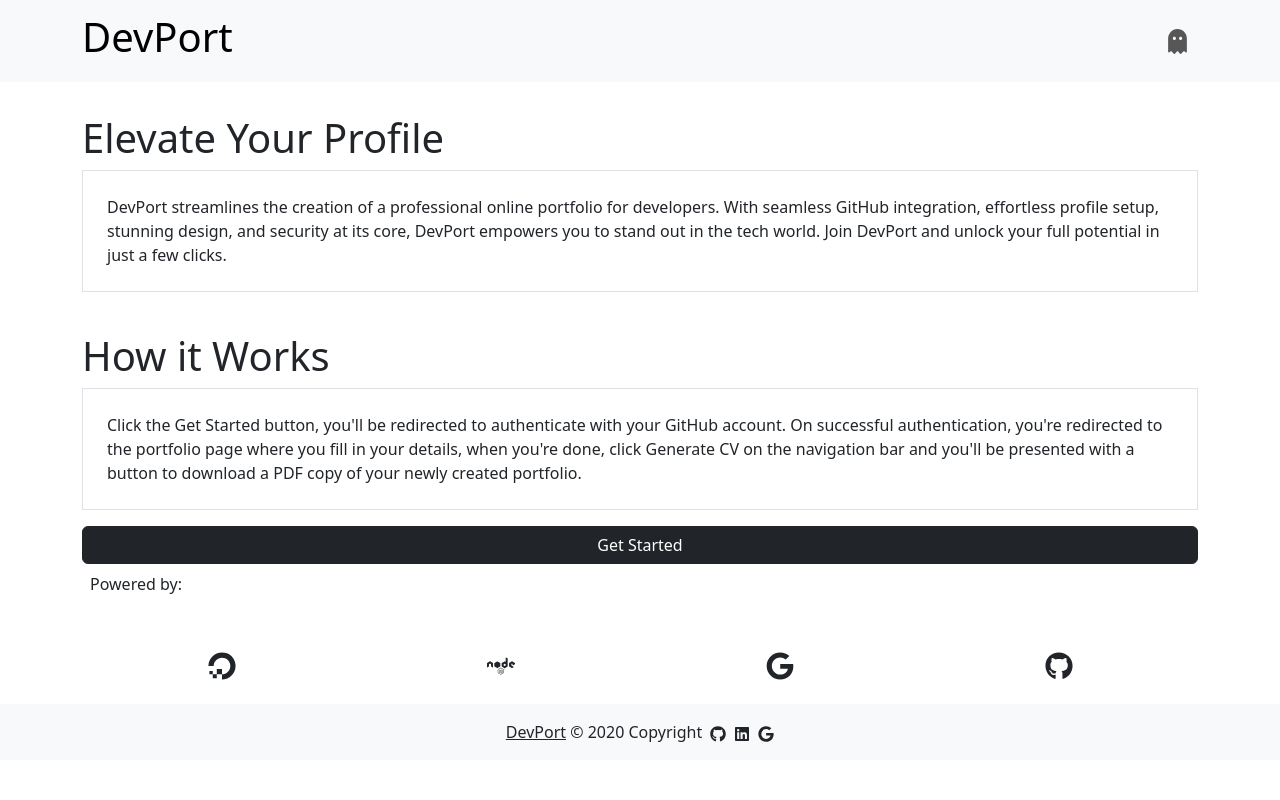
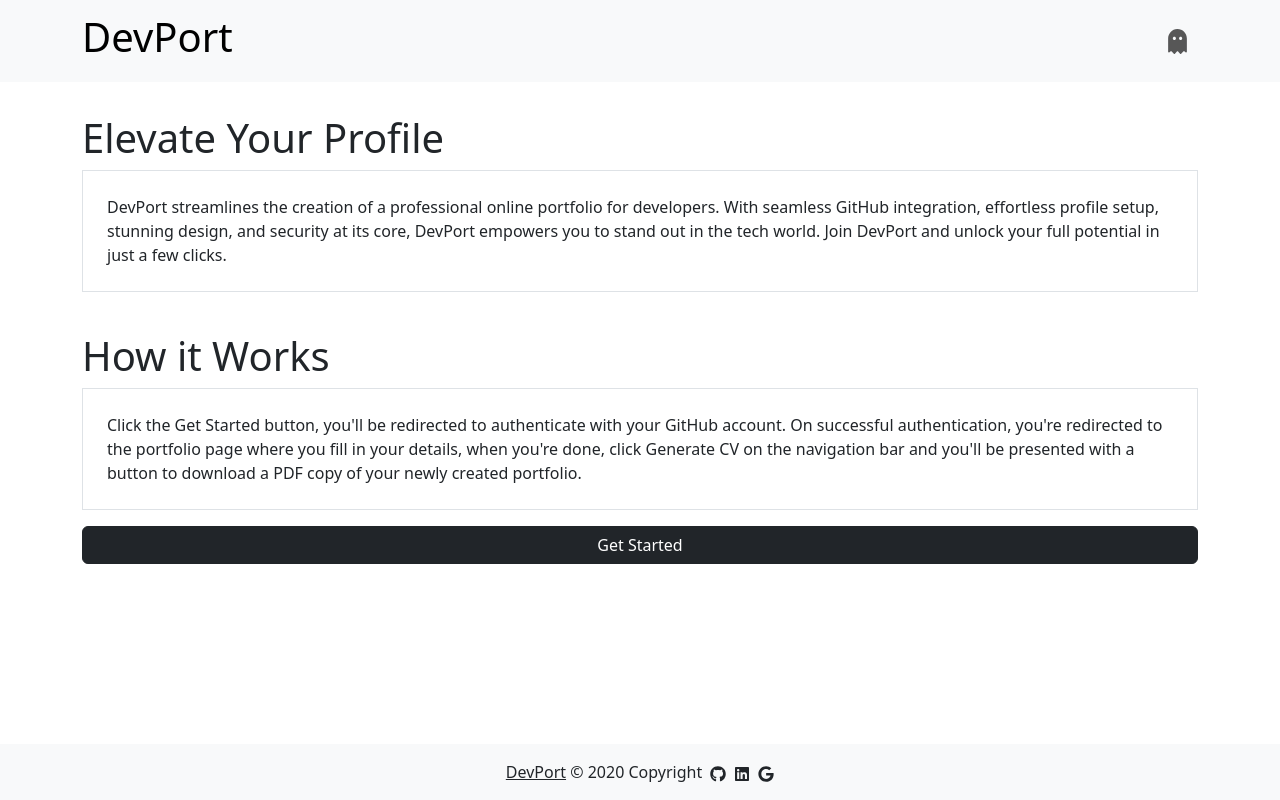
Before and after one commit to iekeng/DevPort-Frontend, a React (Create React App) app: page / in a window 1280 px wide. Built offline with nearby package versions, Linux system fonts and the light colour scheme; the HTML template or start-up script is replaced by a standard one.

Commit message:
foced footer and revamped ui

```diff
--- a/src/components/Footer.js
+++ b/src/components/Footer.js
@@ -1,13 +1,12 @@
 import React from 'react';
 import { FaGithub, FaGoogle, FaLinkedin } from "react-icons/fa";
-import { Stack } from 'react-bootstrap';
 import { Link } from 'react-router-dom';
 
 const Footer = ({ fixed }) => {
   const footerClass = fixed ? 'fixed-bottom' : 'mt-auto';
 
   return (
-    <footer className={`bg-body-tertiary bottom-0 fixed text-center`}>
+    <footer className={`bg-body-tertiary text-center fixed-bottom`}>
       <div className="container p-2">
         <div className="text-center p-2">
           <Link className="text-body" to="/">DevPort</Link> © 2020 Copyright
--- a/src/contexts/GithubApiProvider.js
+++ b/src/contexts/GithubApiProvider.js
@@ -1,11 +1,11 @@
 import GithubApiClient from '../apiClients/GithubApiClient';
-import { useContext, createContext } from 'react';
+import { useContext, createContext, useCallback } from 'react';
 
 const githubContext = createContext();
 
 export default function GithubApiProvider({children}) {
 
-  const githubApi = new GithubApiClient();
+  const githubApi = useCallback(new GithubApiClient());
 
   return (
     <githubContext.Provider value={githubApi}>
--- a/src/pages/LandingPage.js
+++ b/src/pages/LandingPage.js
@@ -19,7 +19,7 @@ const LandingPage = () => {
 
   return (
     <>
-      <Container>
+      <Container className='mb-5'>
       <div className='fs2 pt-2'>
             <h1>Elevate Your Profile</h1>
       </div>
@@ -31,24 +31,7 @@ const LandingPage = () => {
        On successful authentication, you're redirected to the portfolio page where you fill in your details, when you're done,
        click Generate CV on the navigation bar and you'll be presented with a button to download a PDF copy of your newly created portfolio.
        </p>
-      <Link to="/SignUp" ><Button variant="dark" className="w-100">Get Started</Button></Link>
-      <p className='p-2'>Powered by:</p>
-      <Container fluid="md"  className="py-4 text-center mt-4">
-        <Row>
-          <Col>
-            <FaDigitalOcean size={28}/>
-          </Col>
-          <Col>
-            <FaNode size={28}/>
-          </Col>
-          <Col>
-            <FaGoogle size={28}/>
-          </Col>
-          <Col>
-            <FaGithub size={28}/>
-          </Col>
-        </Row>
-      </Container>
+      <Link to="/SignUp" ><Button variant="dark" className="mb-5 w-100">Get Started</Button></Link>
       </Container>
     </>
   )
--- a/src/pages/PortfolioPage.js
+++ b/src/pages/PortfolioPage.js
@@ -16,7 +16,7 @@ import { useGithubApi } from '../contexts/GithubApiProvider';
 const PortfolioPage = () => {
   const [sectionNum, setSectionNum] = useState(1);
   const [experienceSectionNum, setExperienceSectionNum] = useState(1);
-  const [step, setStep] = useState(1);
+  const [step, setStep] = useState(0);
   const [formData, setFormData] = useState({});
   const api = useApi();
   const githubApi = useGithubApi();
@@ -36,7 +36,8 @@ const PortfolioPage = () => {
       const queryString = window.location.search;
       const response = await api.get('/oauth/callback', queryString);
       localStorage.setItem('accessToken', response.data.token);
-      githubApi.isAuthenticated ? console.log('yay') : console.log('nay');
+      githubApi.isAuthenticated ? console.log(localStorage.getItem('accessToken')) : console.log('nay');
+      handleNext();
     })();
   }, [api]);
 
@@ -49,7 +50,7 @@ const PortfolioPage = () => {
     <>
       { githubApi.isAuthenticated ?
       <>
-        <Container>
+        <Container className="mb-5">
           <ProgressBar className="mb-2" now={now} label={`${Math.trunc(now)}%`}/>
           {step === 1 &&
             <PersonalDetails/>
```
